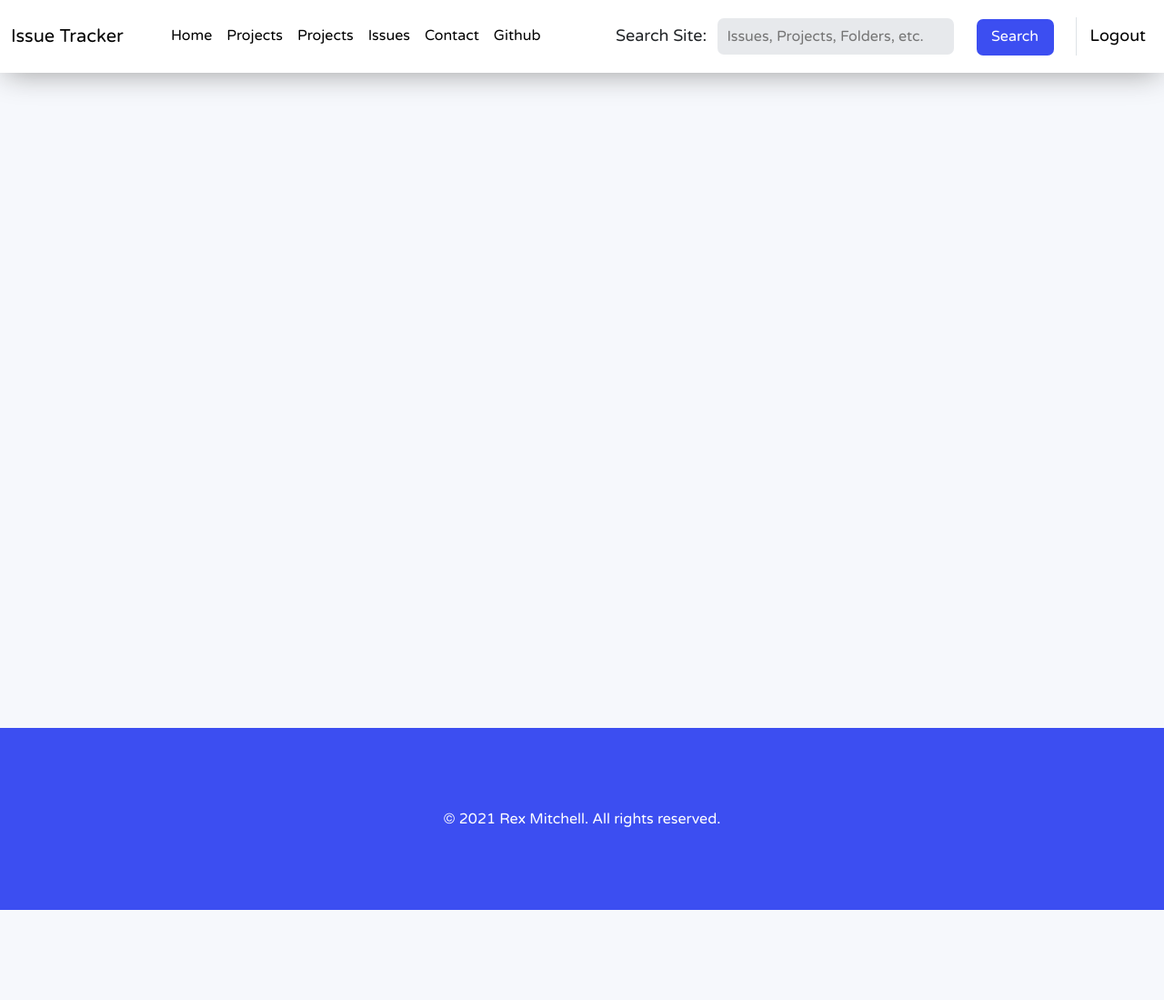
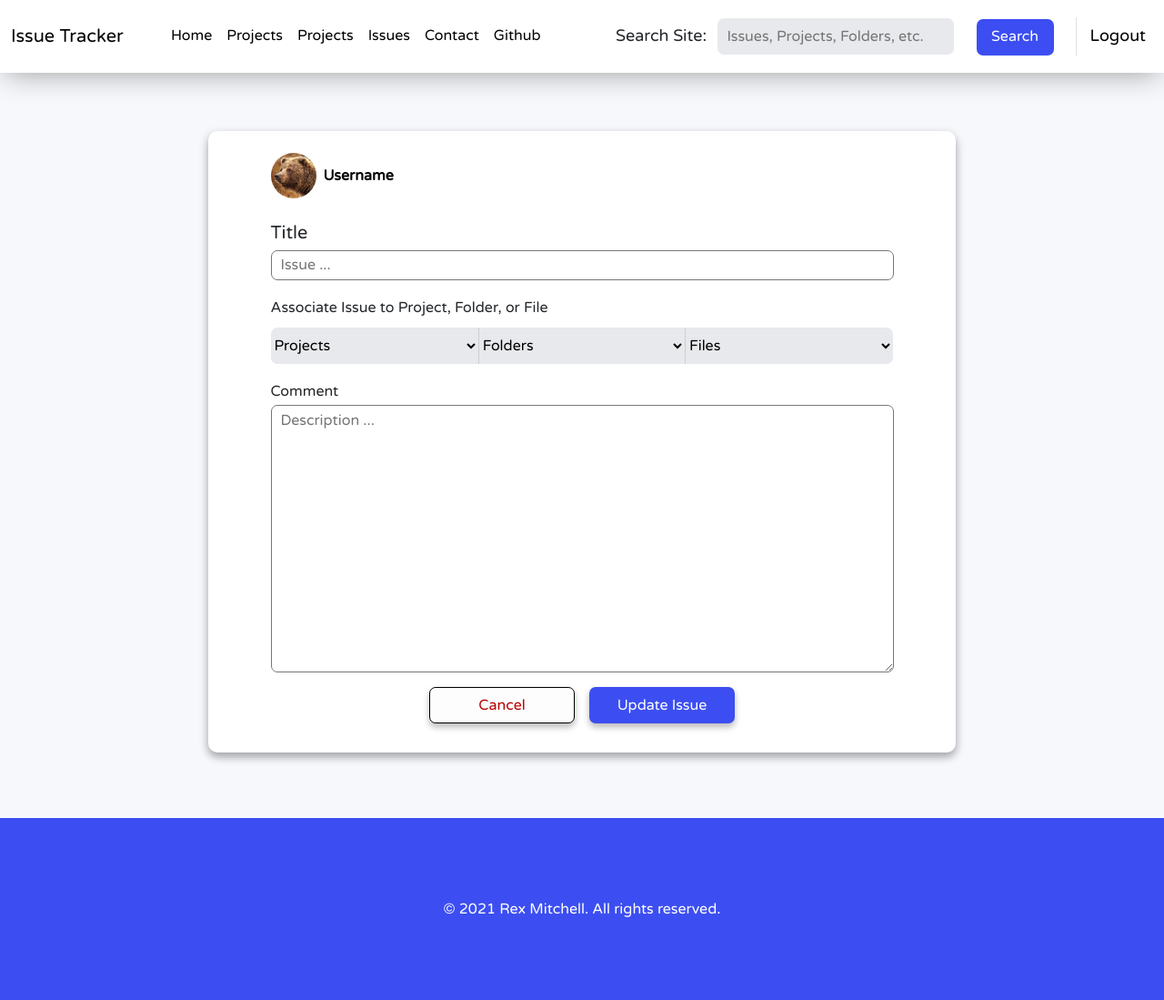
Before and after one commit to RHAM231/GitHub-Issue-Frontend, a Django app: page /issue-update in a window 1280 px wide. Shown: the whole page at 91% size. Before the commit the page ends 1000 px from the top, so only its background shows below. Run offline with Django 3.2, Linux system fonts and the light colour scheme; some libraries are stand-ins or nearby versions.

Commit message:
Finished issue update view

```diff
--- a/base/templates/base/issue_update.html
+++ b/base/templates/base/issue_update.html
@@ -7,7 +7,63 @@
   <div class="row mt-5 mb-5"></div>
   <div class="row mt-5 mb-5"></div>
 
+  <form action="/TBD/" method="POST"></form>
+    {% csrf_token %}
 
+    <div class="row mt-4 mb-5">
+      <div class="col-8 col-offset-2 mx-auto">
+
+        <div class="form-box py-3">
+          <div class="col-10 mx-auto">
+
+            <div class="row mt-2 mb-4 d-flex">
+              <div class="user-box">
+                <!-- <img class="user-image" src="{{ model_name.0.field_name.url }}"> -->
+                <img class="user-image" src="{% static 'images/user.jpg' %}">
+              </div>
+              <div class="pl-2">
+                <b><a class="user-title" href="">Username</a></b>
+              </div>
+            </div>
+
+            <div class="issue-title-label row my-1">
+              <a>{{ form.title.label }}</a>
+            </div>
+            <div class="row mb-3">
+                {{ form.title }}
+            </div>
+
+            <div class="row my-2">
+              <a>Associate Issue to Project, Folder, or File</a>
+            </div>
+            <div class="row my-2 d-flex">
+              {% for field in form %}
+                {% if '_associate' in field.name %}
+                  <a class="associate-tag">{{ field }}</a>
+                {% endif %}
+              {% endfor %}
+            </div>
+
+            <div class="row mt-3">
+              {{ form.comment.label }}
+            </div>
+            <div class="row">
+                {{ form.comment }}
+            </div>
+
+            <div class="row d-flex justify-content-center py-3">
+              <input type="submit" value="Cancel" class="mx-2 form-button-cancel">
+              <input type="submit" value="Update Issue" class="mx-2 form-button">
+            </div>
+
+          </div>
+        </div>
+
+      </div>
+    </div>
+
+
+  </form>
 
 </div>
 
--- a/base/views.py
+++ b/base/views.py
@@ -49,7 +49,11 @@ def issue_read(request):
 
 
 def issue_update(request):
-    return render(request, 'base/issue_update.html')
+    form = IssueCreateForm()
+    context = {
+        'form': form,
+    }
+    return render(request, 'base/issue_update.html', context)
 
 
 def issue_delete(request):
--- a/static/style.css
+++ b/static/style.css
@@ -420,6 +420,29 @@ items*/
   flex-direction: column;
   justify-content: center;
   text-align: center;
+}
+
+.form-button-cancel{
+  height: 40px;
+  width: 160px;
+  background: #fdfdfd;
+  color: #b90000;
+  box-shadow: 0 4px 8px 0 rgba(0,0,0,0.15), 0 4px 6px 0 rgba(0,0,0,0.15);
+  border: 1px solid;
+  border-color: #000000;
+  border-radius: 7px;
+  padding: 0px 0px 0px 0px;
+}
+
+.form-button-cancel:hover{
+  text-decoration: none;
+  color: #FFFFFF;
+  background: #b90000;
+}
+
+.form-button-cancel:focus{
+  outline: none;
+  box-shadow: none;
 }
 
 /**************************************************************************/
```
